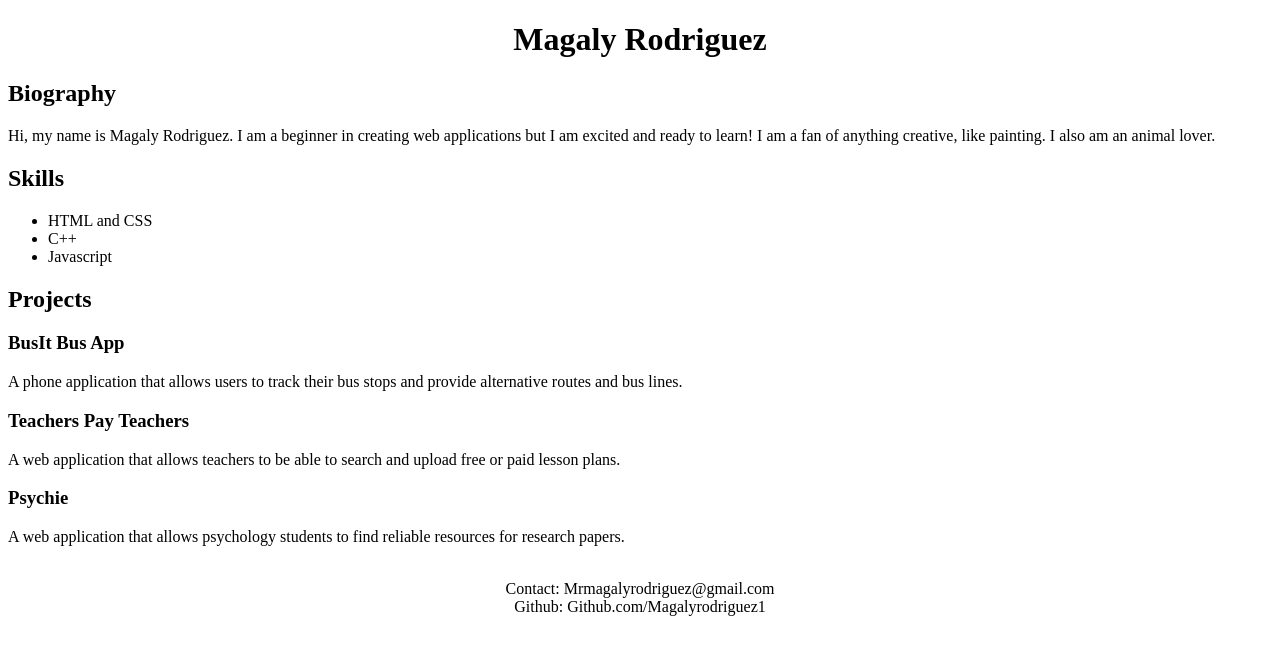
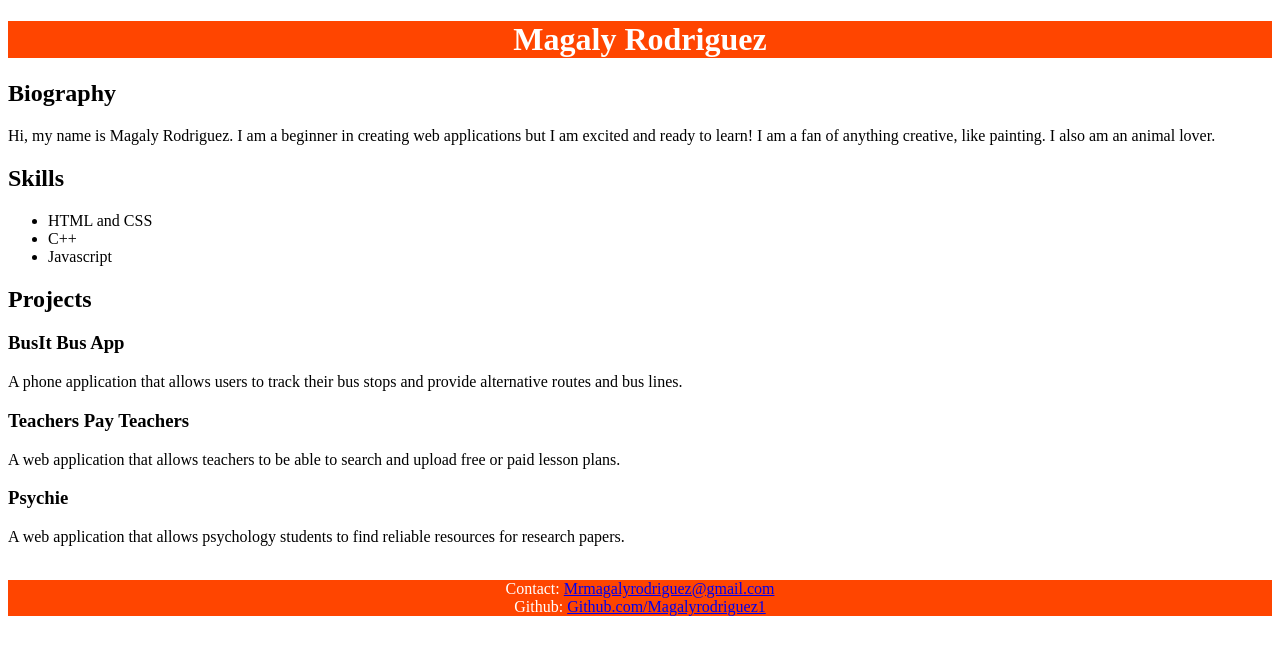
Before and after one commit to magalyrodriguez1/COMP001A.Assignment2, a plain HTML site: page index.html in a window 1280 px wide. Drawn offline with Linux system fonts and the light colour scheme.

Commit message:
fixed errors and added css

```diff
--- a/index.html
+++ b/index.html
@@ -3,14 +3,15 @@
 <html lang="en">
 
 <head>
+    <link rel= "stylesheet" href="main.css">
     <title> personal biography</title>
     <meta charset="utf-8">
 </head>
 
 <body>
-<!-- biography section. Added a biography of my likes and what I do. Decided to make my name centered which is why I included <center>-->
+<!-- biography section. Added a biography of my likes and what I do.-->
 
-    <h1><center> Magaly Rodriguez</center></h1>
+    <h1>Magaly Rodriguez</h1>
     <h2> Biography </h2>
 <p> Hi, my name is Magaly Rodriguez. I am a beginner in creating web applications but I am excited and ready to learn! I am a fan of
     anything creative, like painting. I also am an animal lover. </p>
@@ -39,15 +40,14 @@
     <h3>Psychie</h3>
     <p> A web application that allows psychology students to find reliable resources for research papers.</p>
     <br>
-</body>
-<!--footer section. added my email and github. wanted this centered. -->
 
-<footer> <center> Contact: Mrmagalyrodriguez@gmail.com <br>
-    Github: Github.com/Magalyrodriguez1 </center>
+    <!--footer section. added my email and github. -->
+
+<footer> Contact: <a href="mailto: Mrmagalyrodriguez@gmail.com">Mrmagalyrodriguez@gmail.com</a><br>
+    Github: <a href= "https://Github.com/Magalyrodriguez1">Github.com/Magalyrodriguez1</a>
+
 </footer>
 
-
-
-
+</body>
 
 </html>
--- a/main.css
+++ b/main.css
@@ -0,0 +1,11 @@
+h1{
+    background-color: orangered;
+    text-align: center;
+    color: white;
+
+}
+footer{
+    background-color: orangered;
+    text-align: center;
+    color: white;
+}
```
